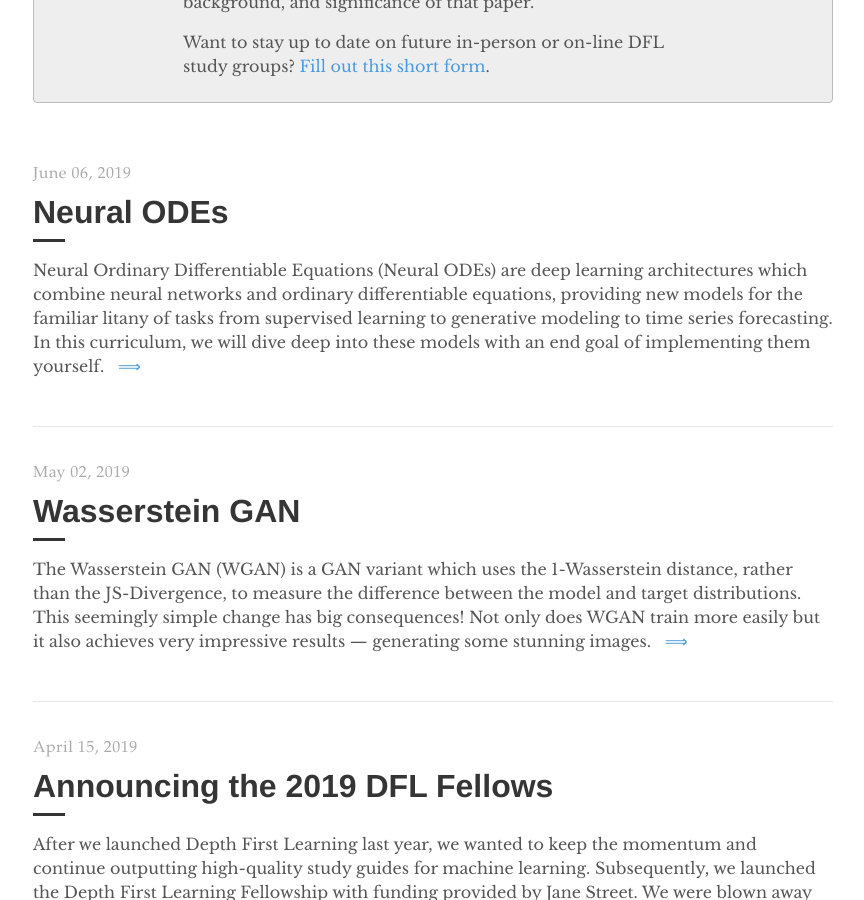
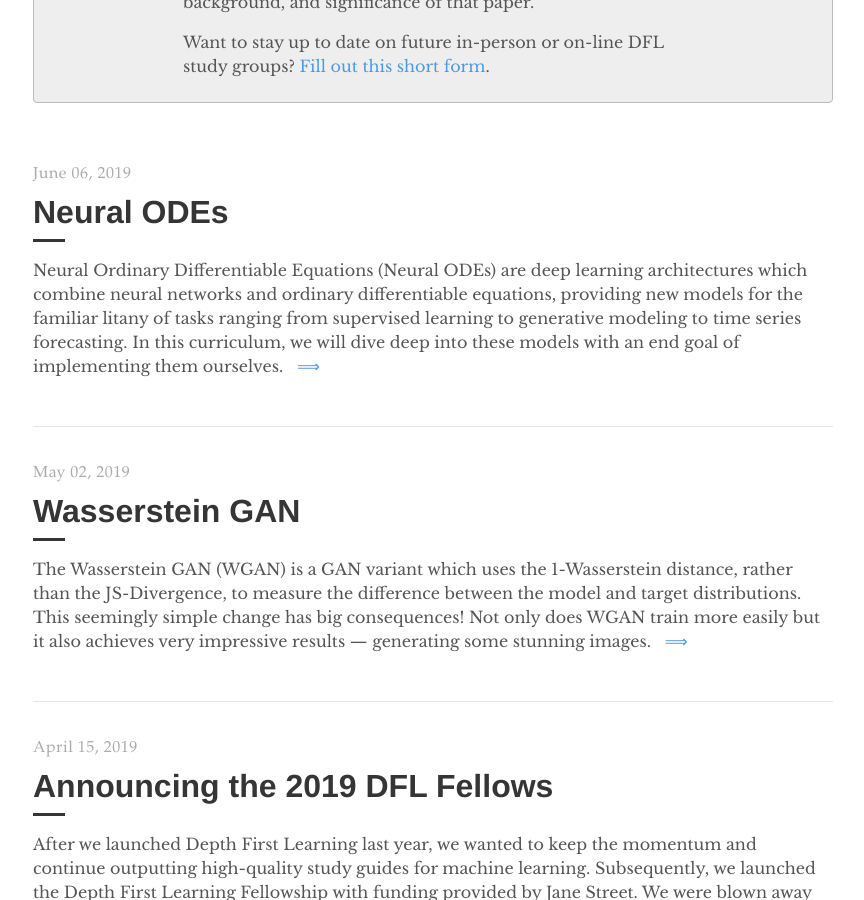
Before and after one commit to depthfirstlearning/depthfirstlearning.com, a Jekyll site: the page built from index.html, in a window 1280 px wide and 900 px high, scrolled down 440 px. Shown: the whole window, without its empty margins (207-1071 px from the left). Built offline with Jekyll 4.4.1, drawn with Linux system fonts in a browser that asks for light colours; the list of posts is cut into pages by our own code.

Commit message:
Two slight changes to the blurb for NeuralODEs

```diff
--- a/_posts/2019-06-06-NeuralODEs.markdown
+++ b/_posts/2019-06-06-NeuralODEs.markdown
@@ -4,7 +4,7 @@ title:  "Neural ODEs"
 date:   2019-06-06 10:00:00 -0400
 categories: neural-nets
 author: luca
-blurb: "Neural Ordinary Differentiable Equations (Neural ODEs) are deep learning architectures which combine neural networks and ordinary differentiable equations, providing new models for the familiar litany of tasks from supervised learning to generative modeling to time series forecasting. In this curriculum, we will dive deep into these models with an end goal of implementing them yourself."
+blurb: "Neural Ordinary Differentiable Equations (Neural ODEs) are deep learning architectures which combine neural networks and ordinary differentiable equations, providing new models for the familiar litany of tasks ranging from supervised learning to generative modeling to time series forecasting. In this curriculum, we will dive deep into these models with an end goal of implementing them ourselves."
 feedback: true
 ---
 
```
